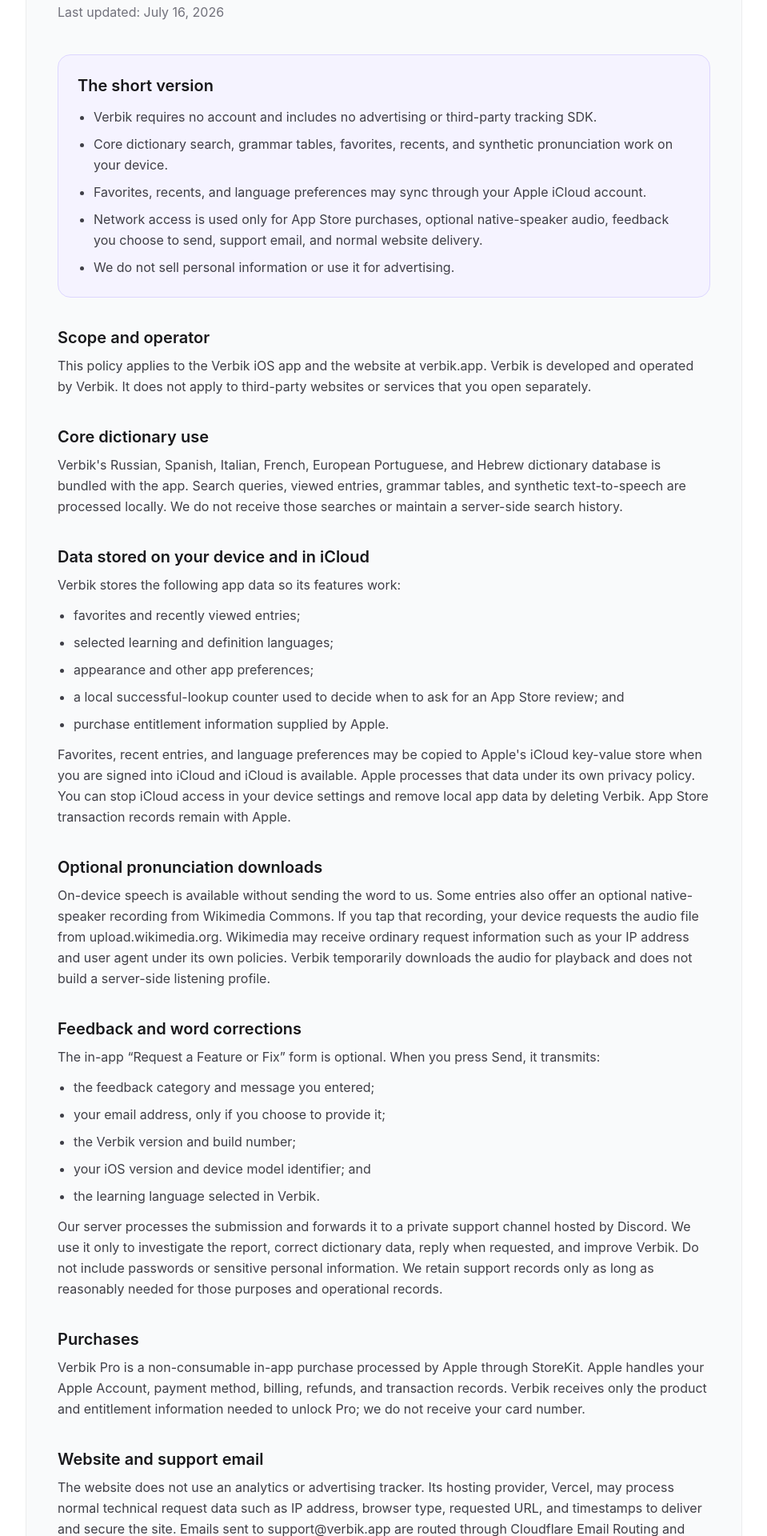
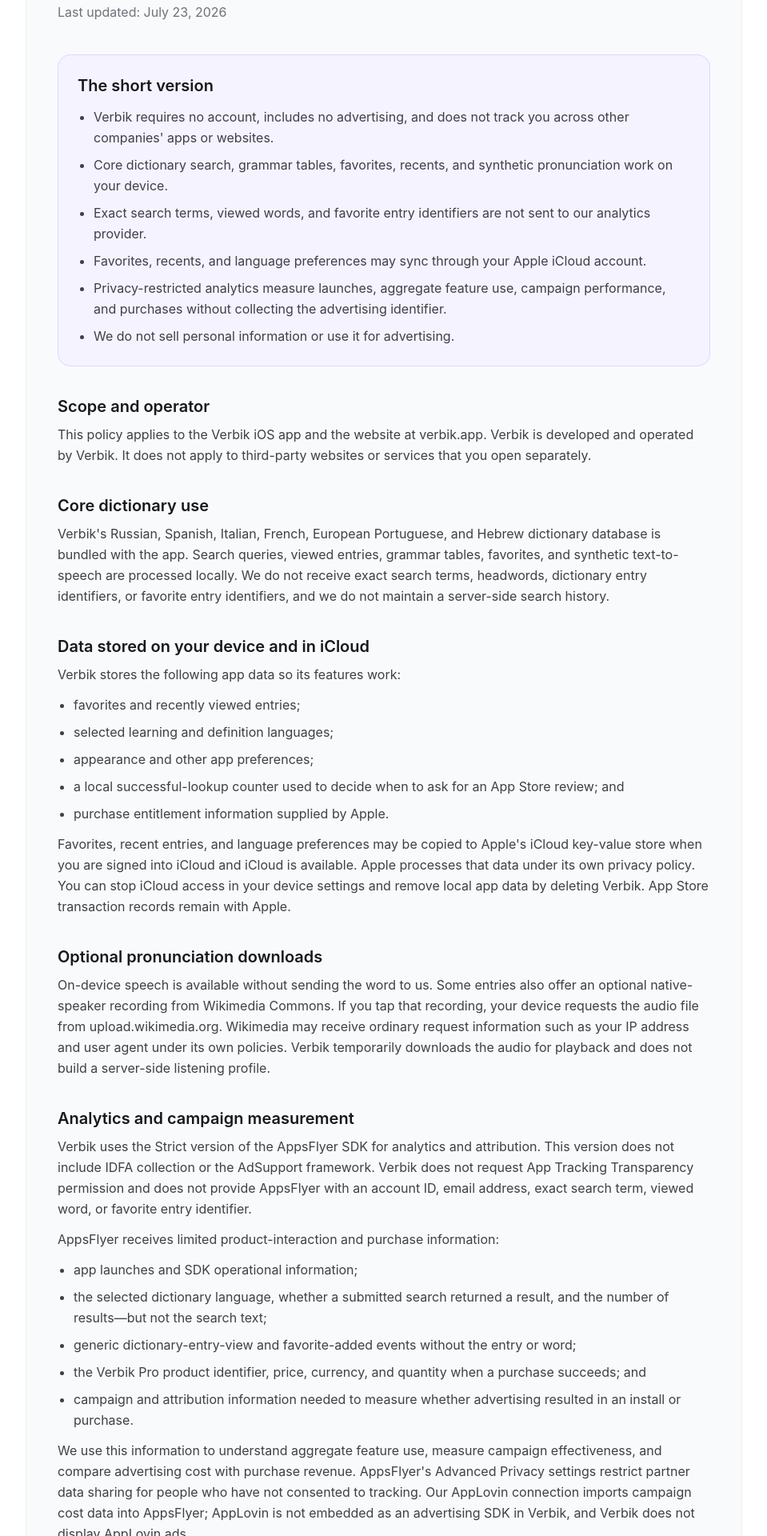
Before and after one commit to maxrross/verbik-site, a Next.js app: page /privacy in a window 1280 px wide. Shown: the part 240-2160 px from the top of the page at 80% size, without its empty margins (160-1119 px from the left). Built offline with nearby package versions, Linux system fonts and the light colour scheme.

Commit message:
Update Verbik analytics privacy policy

```diff
--- a/src/app/privacy/page.tsx
+++ b/src/app/privacy/page.tsx
@@ -3,7 +3,7 @@
 
 export const metadata = buildPageMetadata({
     title: "Privacy Policy",
-    description: "How Verbik handles offline dictionary searches, iCloud-synced preferences, optional pronunciation audio, purchases, feedback, and support email.",
+    description: "How Verbik handles offline dictionary searches, privacy-preserving analytics and attribution, purchases, iCloud-synced preferences, feedback, and support email.",
     path: "/privacy",
 });
 
@@ -13,16 +13,17 @@
             <article className="mx-auto max-w-4xl rounded-3xl bg-gray-50 p-5 shadow-outline sm:p-7 md:p-10">
                 <small className="mb-4 inline-flex font-semibold uppercase tracking-wider text-[#5A00F5]">Legal</small>
                 <h1 className="mb-3 text-3xl font-bold text-zinc-900 md:text-4xl">Verbik Privacy Policy</h1>
-                <p className="mb-10 text-zinc-500">Last updated: July 16, 2026</p>
+                <p className="mb-10 text-zinc-500">Last updated: July 23, 2026</p>
 
                 <div className="space-y-7 leading-relaxed text-zinc-700 md:space-y-9">
                     <section className="rounded-2xl border border-violet-200 bg-violet-50 p-5 sm:p-6">
                         <h2 className="mb-3 text-xl font-semibold text-zinc-900">The short version</h2>
                         <ul className="list-disc space-y-2 pl-5">
-                            <li>Verbik requires no account and includes no advertising or third-party tracking SDK.</li>
+                            <li>Verbik requires no account, includes no advertising, and does not track you across other companies&apos; apps or websites.</li>
                             <li>Core dictionary search, grammar tables, favorites, recents, and synthetic pronunciation work on your device.</li>
+                            <li>Exact search terms, viewed words, and favorite entry identifiers are not sent to our analytics provider.</li>
                             <li>Favorites, recents, and language preferences may sync through your Apple iCloud account.</li>
-                            <li>Network access is used only for App Store purchases, optional native-speaker audio, feedback you choose to send, support email, and normal website delivery.</li>
+                            <li>Privacy-restricted analytics measure launches, aggregate feature use, campaign performance, and purchases without collecting the advertising identifier.</li>
                             <li>We do not sell personal information or use it for advertising.</li>
                         </ul>
                     </section>
@@ -37,7 +38,7 @@
                     <section>
                         <h2 className="mb-2 text-xl font-semibold text-zinc-900">Core dictionary use</h2>
                         <p>
-                            Verbik&apos;s Russian, Spanish, Italian, French, European Portuguese, and Hebrew dictionary database is bundled with the app. Search queries, viewed entries, grammar tables, and synthetic text-to-speech are processed locally. We do not receive those searches or maintain a server-side search history.
+                            Verbik&apos;s Russian, Spanish, Italian, French, European Portuguese, and Hebrew dictionary database is bundled with the app. Search queries, viewed entries, grammar tables, favorites, and synthetic text-to-speech are processed locally. We do not receive exact search terms, headwords, dictionary entry identifiers, or favorite entry identifiers, and we do not maintain a server-side search history.
                         </p>
                     </section>
 
@@ -60,6 +61,24 @@
                         <h2 className="mb-2 text-xl font-semibold text-zinc-900">Optional pronunciation downloads</h2>
                         <p>
                             On-device speech is available without sending the word to us. Some entries also offer an optional native-speaker recording from Wikimedia Commons. If you tap that recording, your device requests the audio file from upload.wikimedia.org. Wikimedia may receive ordinary request information such as your IP address and user agent under its own policies. Verbik temporarily downloads the audio for playback and does not build a server-side listening profile.
+                        </p>
+                    </section>
+
+                    <section>
+                        <h2 className="mb-2 text-xl font-semibold text-zinc-900">Analytics and campaign measurement</h2>
+                        <p className="mb-3">
+                            Verbik uses the Strict version of the AppsFlyer SDK for analytics and attribution. This version does not include IDFA collection or the AdSupport framework. Verbik does not request App Tracking Transparency permission and does not provide AppsFlyer with an account ID, email address, exact search term, viewed word, or favorite entry identifier.
+                        </p>
+                        <p className="mb-3">AppsFlyer receives limited product-interaction and purchase information:</p>
+                        <ul className="list-disc space-y-2 pl-5">
+                            <li>app launches and SDK operational information;</li>
+                            <li>the selected dictionary language, whether a submitted search returned a result, and the number of results—but not the search text;</li>
+                            <li>generic dictionary-entry-view and favorite-added events without the entry or word;</li>
+                            <li>the Verbik Pro product identifier, price, currency, and quantity when a purchase succeeds; and</li>
+                            <li>campaign and attribution information needed to measure whether advertising resulted in an install or purchase.</li>
+                        </ul>
+                        <p className="mt-3">
+                            We use this information to understand aggregate feature use, measure campaign effectiveness, and compare advertising cost with purchase revenue. AppsFlyer&apos;s Advanced Privacy settings restrict partner data sharing for people who have not consented to tracking. Our AppLovin connection imports campaign cost data into AppsFlyer; AppLovin is not embedded as an advertising SDK in Verbik, and Verbik does not display AppLovin ads.
                         </p>
                     </section>
 
@@ -97,7 +116,7 @@
                     <section>
                         <h2 className="mb-2 text-xl font-semibold text-zinc-900">No tracking, ads, or sale of data</h2>
                         <p>
-                            Verbik does not contain third-party advertising, does not track you across other companies&apos; apps or websites, and does not sell or share personal information for cross-context behavioral advertising. Apple may provide developers with aggregated sales, crash, or diagnostic information according to your Apple settings; Apple controls that collection.
+                            Verbik does not contain third-party advertising, collect IDFA, track you across other companies&apos; apps or websites, or sell or share personal information for cross-context behavioral advertising. Analytics and attribution are not used to build an advertising profile about you. Apple may provide developers with aggregated sales, crash, or diagnostic information according to your Apple settings; Apple controls that collection.
                         </p>
                     </section>
 
@@ -106,6 +125,7 @@
                         <ul className="list-disc space-y-2 pl-5">
                             <li>Delete favorites or recent entries in the app where controls are available, or delete Verbik to remove its local data.</li>
                             <li>Manage Verbik&apos;s iCloud access in iOS Settings.</li>
+                            <li>Exact search terms and viewed words do not need a server deletion request because Verbik does not send them to us or AppsFlyer.</li>
                             <li>Do not submit the optional feedback form if you do not want its listed information sent.</li>
                             <li>Email us to request deletion of a feedback or support record you previously sent. We may need enough information to locate it and may retain records required for security or legal obligations.</li>
                         </ul>
```
